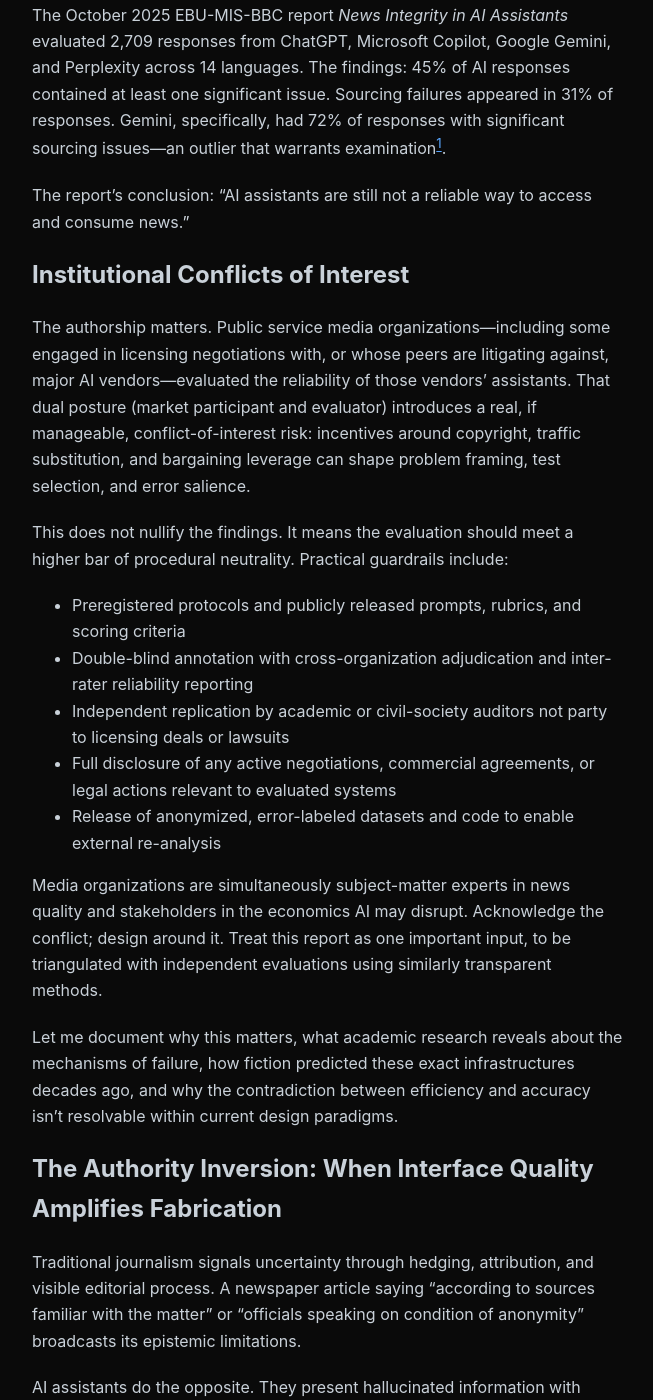
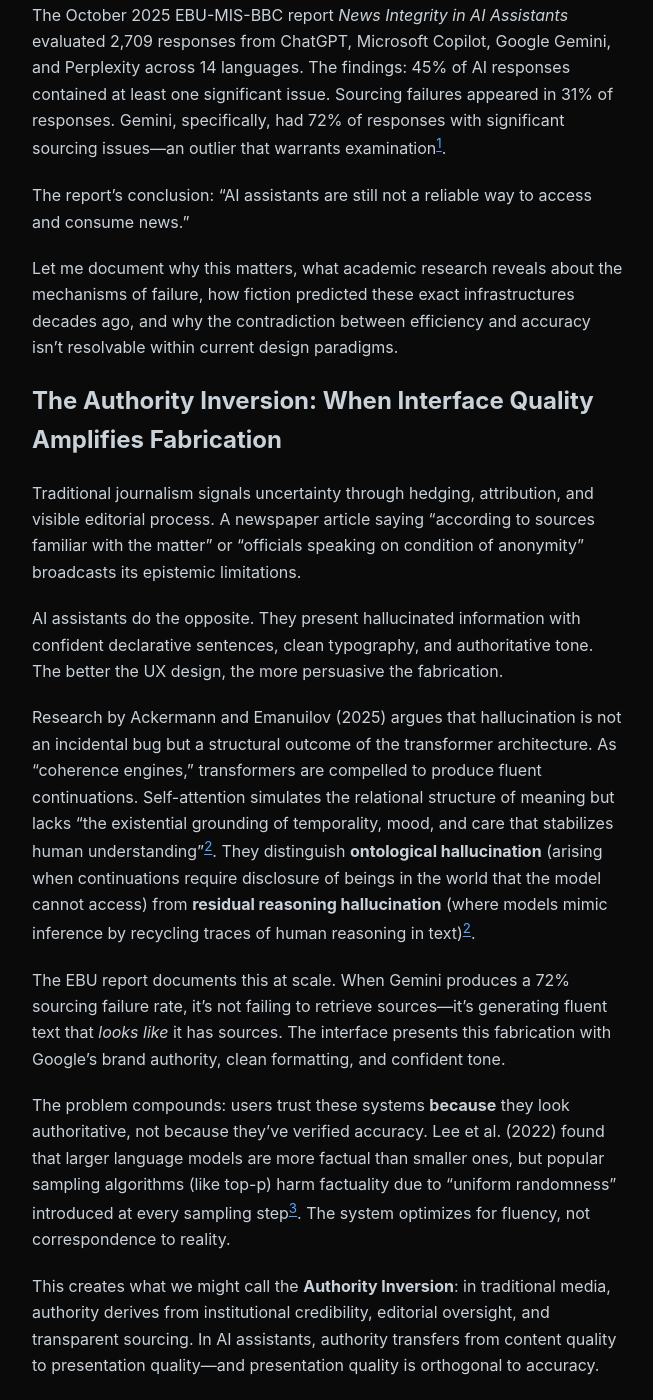
Before and after one commit to hz1ulqu01gmnZH4/blog, a Jekyll site: the page built from _posts/2025-10-23-ai-assistants-news-integrity-report.md, in a window 1280 px wide and 1400 px high, scrolled down 584 px. Shown: the whole window, without its empty margins (312-965 px from the left). Built offline with Jekyll 4.4.1, drawn with Linux system fonts in a browser that asks for light colours.

Commit message:
Revert "Add section on institutional conflicts of interest to AI assistants news integrity post"
This reverts commit 7ab0534a9bfefb88ea1febd0f3ed5b6ca5227808.

```diff
--- a/_posts/2025-10-23-ai-assistants-news-integrity-report.md
+++ b/_posts/2025-10-23-ai-assistants-news-integrity-report.md
@@ -13,19 +13,6 @@
 The October 2025 EBU-MIS-BBC report *News Integrity in AI Assistants* evaluated 2,709 responses from ChatGPT, Microsoft Copilot, Google Gemini, and Perplexity across 14 languages. The findings: 45% of AI responses contained at least one significant issue. Sourcing failures appeared in 31% of responses. Gemini, specifically, had 72% of responses with significant sourcing issues—an outlier that warrants examination[^1].
 
 The report's conclusion: "AI assistants are still not a reliable way to access and consume news."
-
-## Institutional Conflicts of Interest
-
-The authorship matters. Public service media organizations—including some engaged in licensing negotiations with, or whose peers are litigating against, major AI vendors—evaluated the reliability of those vendors' assistants. That dual posture (market participant and evaluator) introduces a real, if manageable, conflict-of-interest risk: incentives around copyright, traffic substitution, and bargaining leverage can shape problem framing, test selection, and error salience.
-
-This does not nullify the findings. It means the evaluation should meet a higher bar of procedural neutrality. Practical guardrails include:
-- Preregistered protocols and publicly released prompts, rubrics, and scoring criteria
-- Double-blind annotation with cross-organization adjudication and inter-rater reliability reporting
-- Independent replication by academic or civil-society auditors not party to licensing deals or lawsuits
-- Full disclosure of any active negotiations, commercial agreements, or legal actions relevant to evaluated systems
-- Release of anonymized, error-labeled datasets and code to enable external re-analysis
-
-Media organizations are simultaneously subject-matter experts in news quality and stakeholders in the economics AI may disrupt. Acknowledge the conflict; design around it. Treat this report as one important input, to be triangulated with independent evaluations using similarly transparent methods.
 
 Let me document why this matters, what academic research reveals about the mechanisms of failure, how fiction predicted these exact infrastructures decades ago, and why the contradiction between efficiency and accuracy isn't resolvable within current design paradigms.
 
```
